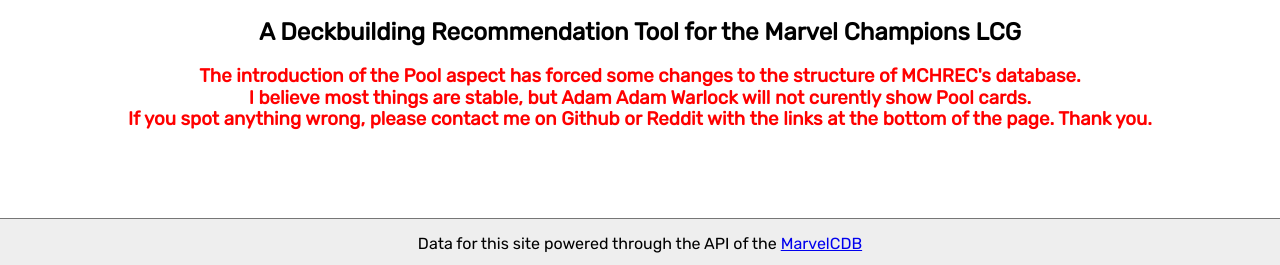
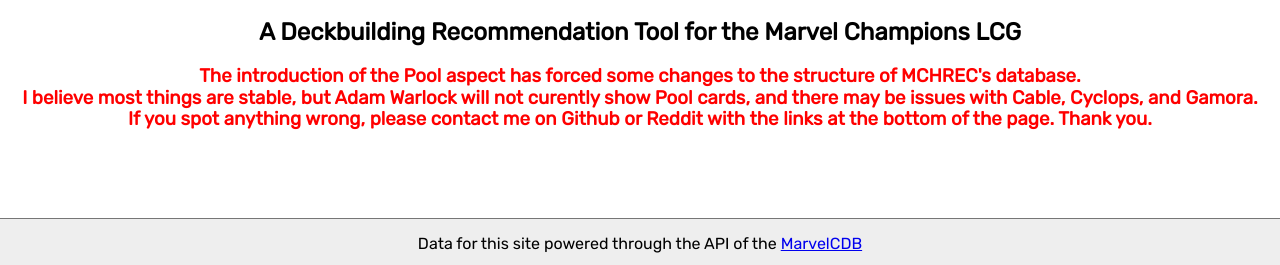
Before and after one commit to lukasmic/MCHREC, a website with bundled scripts: page src/index.html in a window 1280 px wide. Shown: the part 171-436 px from the top of the page. Built offline with nearby package versions, Linux system fonts and the light colour scheme; files whose address does not match are found by name.

Commit message:
correcting warning message

```diff
--- a/src/index.html
+++ b/src/index.html
@@ -20,7 +20,7 @@
       <h1 class="center">MCHREC</h1>
       <h2 class="center">A Deckbuilding Recommendation Tool for the Marvel Champions LCG</h2>
       <h3 class="center warning">The introduction of the Pool aspect has forced some changes to the structure of MCHREC's database.<br>
-        I believe most things are stable, but Adam Adam Warlock will not curently show Pool cards.<br>
+        I believe most things are stable, but Adam Warlock will not curently show Pool cards, and there may be issues with Cable, Cyclops, and Gamora.<br>
         If you spot anything wrong, please contact me on Github or Reddit with the links at the bottom of the page. Thank you.</h3>
       <br>
       <section id="hero-select" class="center"></section>
```
